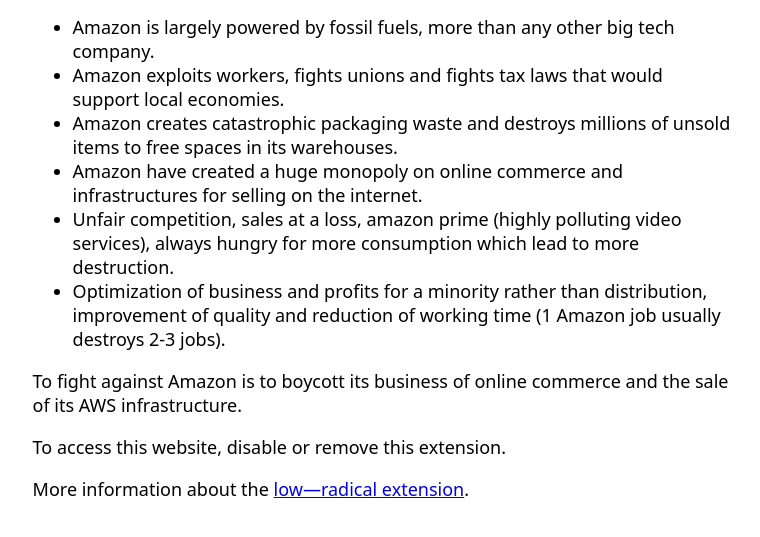
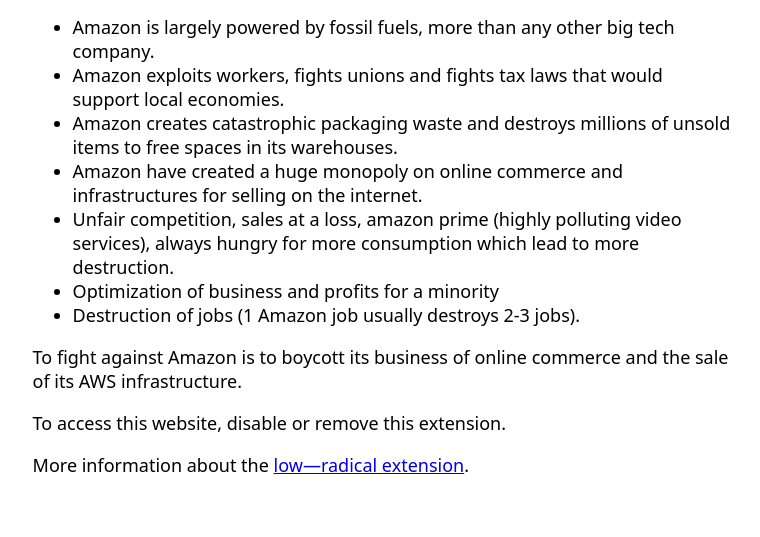
Before and after one commit to lowwebtech/low-radical, a website built with webpack: page src/assets/fallback.html in a window 1280 px wide. Shown: the part 249-786 px from the top of the page, without its empty margins (1-761 px from the left). Built offline with nearby package versions, Linux system fonts and the light colour scheme; some packages are replaced by stand-ins of ours.

Commit message:
changelog v0.0.3

```diff
--- a/src/assets/fallback.html
+++ b/src/assets/fallback.html
@@ -46,7 +46,10 @@
       Unfair competition, sales at a loss, amazon prime (highly polluting video services), always hungry for more consumption which lead to more destruction.
     </li>
     <li>
-      Optimization of business and profits for a minority rather than distribution, improvement of quality and reduction of working time (1 Amazon job usually destroys 2-3 jobs).
+      Optimization of business and profits for a minority
+    </li>
+    <li>
+      Destruction of jobs (1 Amazon job usually destroys 2-3 jobs).
     </li>
   </ul>
 
```
Also changed, not shown: CHANGELOG.md.
